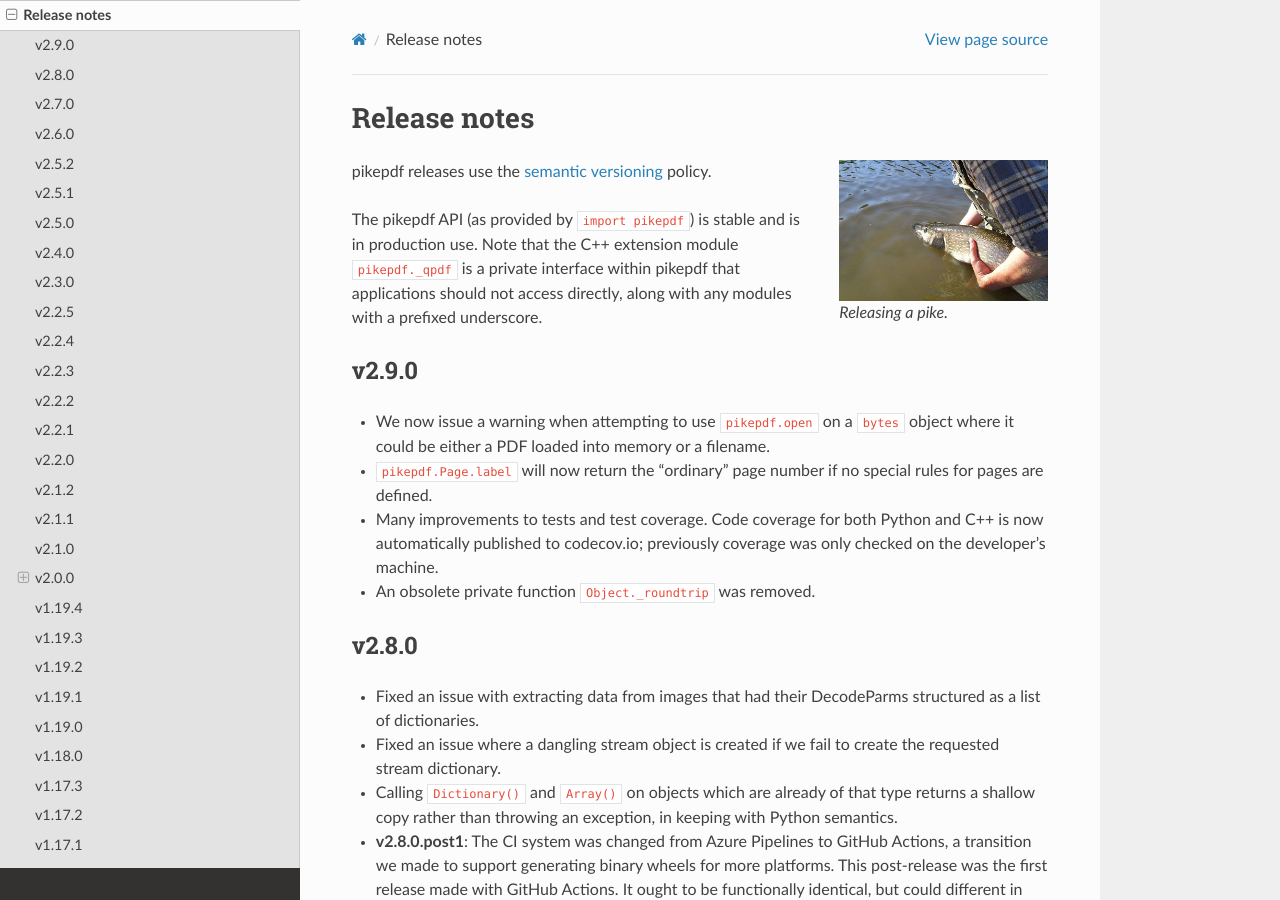
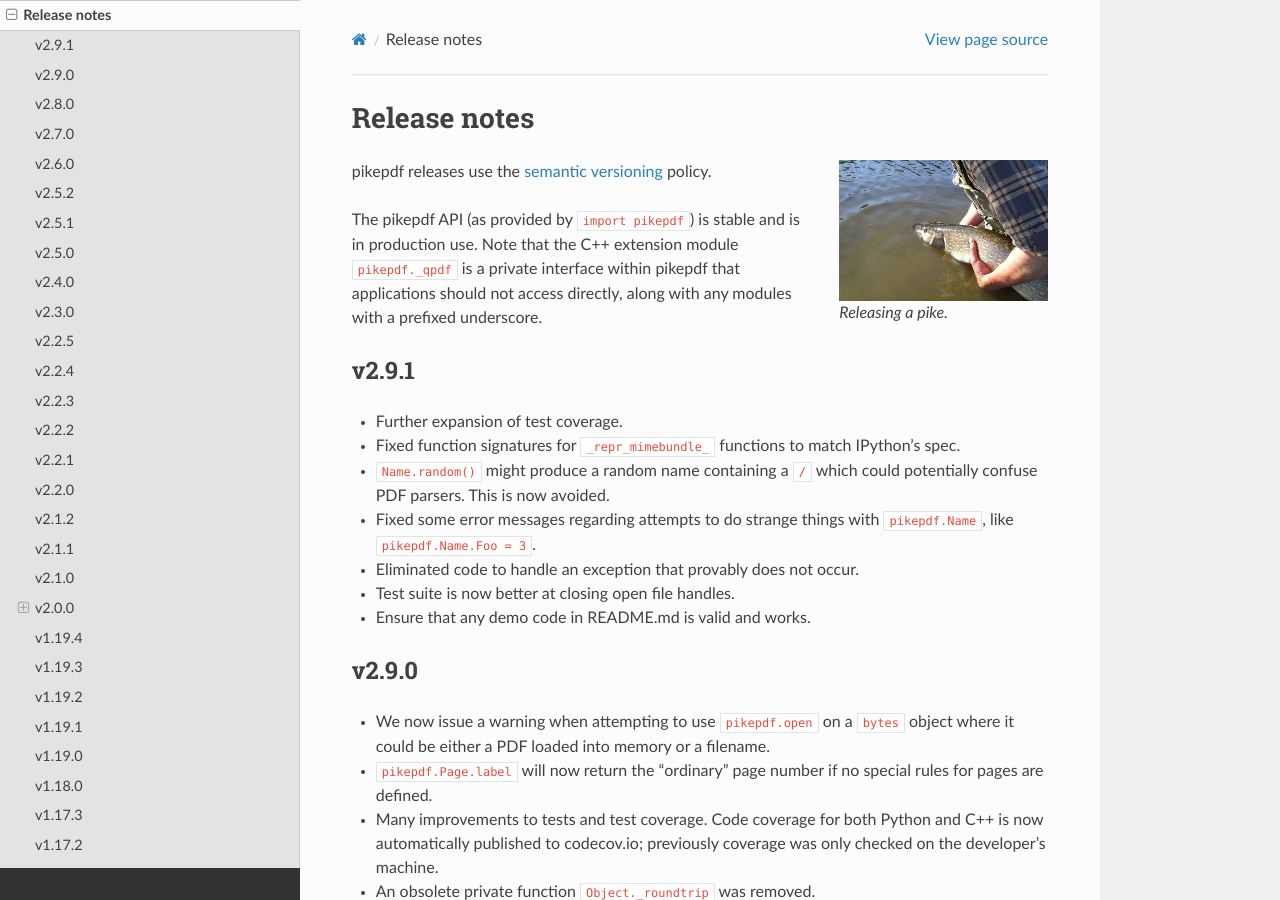
Before and after one commit to pikepdf/pikepdf, a Sphinx documentation site: the page built from docs/release_notes.rst, in a window 1280 px wide and 900 px high. Built offline with Sphinx 7.4.7 and the Read the Docs theme 2.0.0, drawn with Linux system fonts in a browser that asks for light colours; pages that are not in the unit, such as notebooks, are missing from menus; the version number could not be read and is left out.

Commit message:
v2.9.1 release notes

```diff
--- a/docs/release_notes.rst
+++ b/docs/release_notes.rst
@@ -17,6 +17,20 @@ The pikepdf API (as provided by ``import pikepdf``) is stable and
 is in production use. Note that the C++ extension module
 ``pikepdf._qpdf`` is a private interface within pikepdf that applications
 should not access directly, along with any modules with a prefixed underscore.
+
+v2.9.1
+======
+
+-  Further expansion of test coverage.
+-  Fixed function signatures for ``_repr_mimebundle_`` functions to match IPython's
+   spec.
+-  ``Name.random()`` might produce a random name containing a ``/`` which could
+   potentially confuse PDF parsers. This is now avoided.
+-  Fixed some error messages regarding attempts to do strange things with
+   ``pikepdf.Name``, like ``pikepdf.Name.Foo = 3``.
+-  Eliminated code to handle an exception that provably does not occur.
+-  Test suite is now better at closing open file handles.
+-  Ensure that any demo code in README.md is valid and works.
 
 v2.9.0
 ======
```
